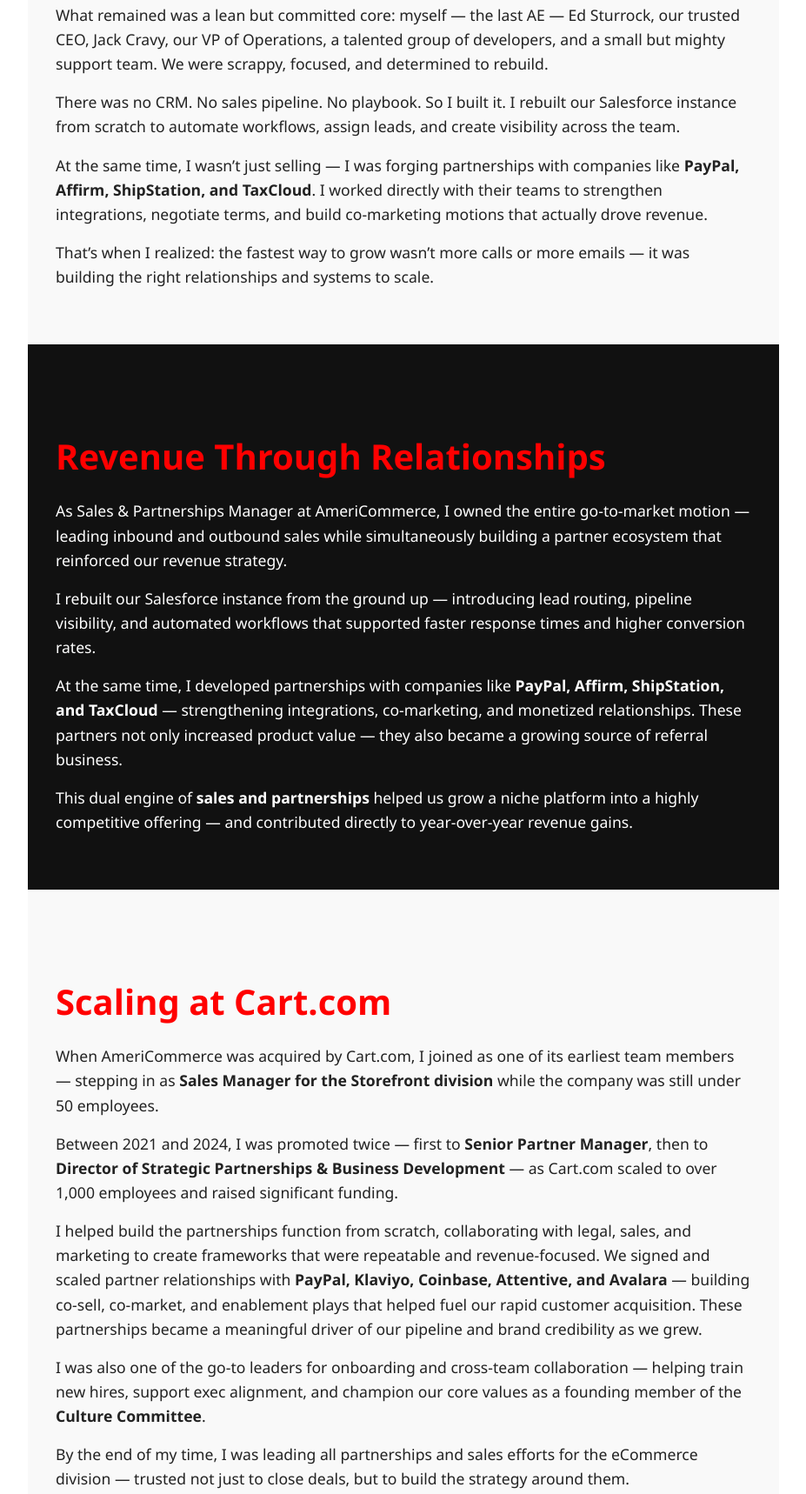
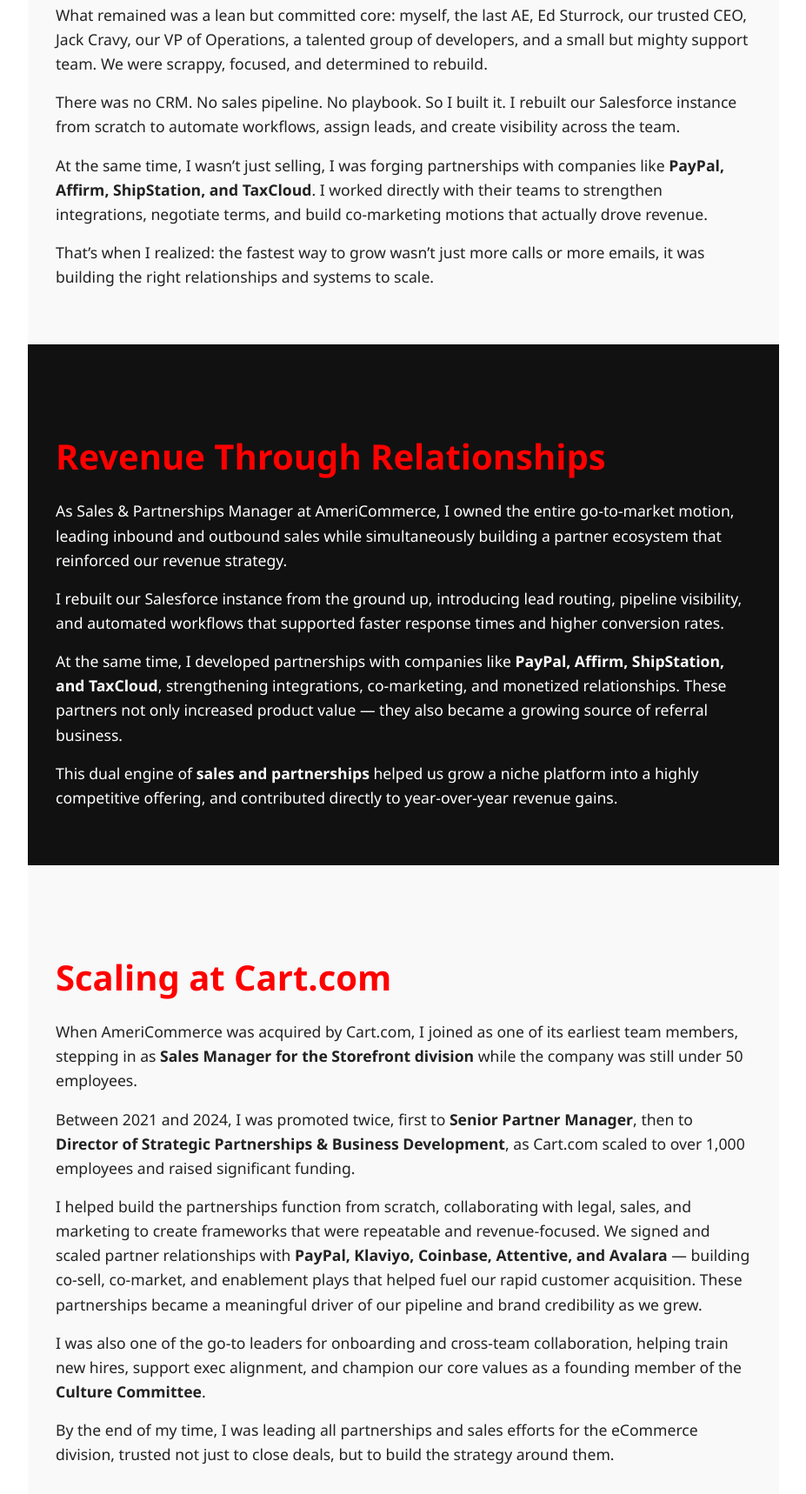
Before and after one commit to jeffcampbelljr/jeff-resume-site, a plain HTML site: page index.html in a window 1280 px wide. Shown: the part 848-2566 px from the top of the page at 87% size, without its empty margins (176-1103 px from the left). Drawn offline with nearby package versions, Linux system fonts and the light colour scheme.

Commit message:
Update index.html

```diff
--- a/index.html
+++ b/index.html
@@ -23,27 +23,27 @@
   <h2 style="font-size: 2.5rem; margin-bottom: 1rem; color: red;">The Spark</h2>
   <p>I was a Senior Account Executive at Capital One, working on the AmeriCommerce platform during its ownership. For three years, we operated with the backing of a full sales team and the structure of a Fortune 100 company.</p>
   <p>Then Capital One sold AmeriCommerce.</p>
-  <p>What remained was a lean but committed core: myself — the last AE — Ed Sturrock, our trusted CEO, Jack Cravy, our VP of Operations, a talented group of developers, and a small but mighty support team. We were scrappy, focused, and determined to rebuild.</p>
+  <p>What remained was a lean but committed core: myself, the last AE, Ed Sturrock, our trusted CEO, Jack Cravy, our VP of Operations, a talented group of developers, and a small but mighty support team. We were scrappy, focused, and determined to rebuild.</p>
   <p>There was no CRM. No sales pipeline. No playbook. So I built it. I rebuilt our Salesforce instance from scratch to automate workflows, assign leads, and create visibility across the team.</p>
-  <p>At the same time, I wasn’t just selling — I was forging partnerships with companies like <strong>PayPal, Affirm, ShipStation, and TaxCloud</strong>. I worked directly with their teams to strengthen integrations, negotiate terms, and build co-marketing motions that actually drove revenue.</p>
-  <p>That’s when I realized: the fastest way to grow wasn’t more calls or more emails — it was building the right relationships and systems to scale.</p>
+  <p>At the same time, I wasn’t just selling, I was forging partnerships with companies like <strong>PayPal, Affirm, ShipStation, and TaxCloud</strong>. I worked directly with their teams to strengthen integrations, negotiate terms, and build co-marketing motions that actually drove revenue.</p>
+  <p>That’s when I realized: the fastest way to grow wasn’t just more calls or more emails, it was building the right relationships and systems to scale.</p>
 </section>
 
  <section class="chapter dark" data-aos="fade-up" style="max-width: 800px; margin: 0 auto;">
   <h2 style="font-size: 2.5rem; margin-bottom: 1rem; color: red;">Revenue Through Relationships</h2>
-  <p>As Sales & Partnerships Manager at AmeriCommerce, I owned the entire go-to-market motion — leading inbound and outbound sales while simultaneously building a partner ecosystem that reinforced our revenue strategy.</p>
-  <p>I rebuilt our Salesforce instance from the ground up — introducing lead routing, pipeline visibility, and automated workflows that supported faster response times and higher conversion rates.</p>
-  <p>At the same time, I developed partnerships with companies like <strong>PayPal, Affirm, ShipStation, and TaxCloud</strong> — strengthening integrations, co-marketing, and monetized relationships. These partners not only increased product value — they also became a growing source of referral business.</p>
-  <p>This dual engine of <strong>sales and partnerships</strong> helped us grow a niche platform into a highly competitive offering — and contributed directly to year-over-year revenue gains.</p>
+  <p>As Sales & Partnerships Manager at AmeriCommerce, I owned the entire go-to-market motion, leading inbound and outbound sales while simultaneously building a partner ecosystem that reinforced our revenue strategy.</p>
+  <p>I rebuilt our Salesforce instance from the ground up, introducing lead routing, pipeline visibility, and automated workflows that supported faster response times and higher conversion rates.</p>
+  <p>At the same time, I developed partnerships with companies like <strong>PayPal, Affirm, ShipStation, and TaxCloud</strong>, strengthening integrations, co-marketing, and monetized relationships. These partners not only increased product value — they also became a growing source of referral business.</p>
+  <p>This dual engine of <strong>sales and partnerships</strong> helped us grow a niche platform into a highly competitive offering, and contributed directly to year-over-year revenue gains.</p>
 </section>
 
  <section class="chapter" data-aos="fade-up" style="max-width: 800px; margin: 0 auto;">
   <h2 style="font-size: 2.5rem; margin-bottom: 1rem; color: red;">Scaling at Cart.com</h2>
-  <p>When AmeriCommerce was acquired by Cart.com, I joined as one of its earliest team members — stepping in as <strong>Sales Manager for the Storefront division</strong> while the company was still under 50 employees.</p>
-  <p>Between 2021 and 2024, I was promoted twice — first to <strong>Senior Partner Manager</strong>, then to <strong>Director of Strategic Partnerships & Business Development</strong> — as Cart.com scaled to over 1,000 employees and raised significant funding.</p>
+  <p>When AmeriCommerce was acquired by Cart.com, I joined as one of its earliest team members, stepping in as <strong>Sales Manager for the Storefront division</strong> while the company was still under 50 employees.</p>
+  <p>Between 2021 and 2024, I was promoted twice, first to <strong>Senior Partner Manager</strong>, then to <strong>Director of Strategic Partnerships & Business Development</strong>, as Cart.com scaled to over 1,000 employees and raised significant funding.</p>
   <p>I helped build the partnerships function from scratch, collaborating with legal, sales, and marketing to create frameworks that were repeatable and revenue-focused. We signed and scaled partner relationships with <strong>PayPal, Klaviyo, Coinbase, Attentive, and Avalara</strong> — building co-sell, co-market, and enablement plays that helped fuel our rapid customer acquisition. These partnerships became a meaningful driver of our pipeline and brand credibility as we grew.</p>
-  <p>I was also one of the go-to leaders for onboarding and cross-team collaboration — helping train new hires, support exec alignment, and champion our core values as a founding member of the <strong>Culture Committee</strong>.</p>
-  <p>By the end of my time, I was leading all partnerships and sales efforts for the eCommerce division — trusted not just to close deals, but to build the strategy around them.</p>
+  <p>I was also one of the go-to leaders for onboarding and cross-team collaboration, helping train new hires, support exec alignment, and champion our core values as a founding member of the <strong>Culture Committee</strong>.</p>
+  <p>By the end of my time, I was leading all partnerships and sales efforts for the eCommerce division, trusted not just to close deals, but to build the strategy around them.</p>
 </section>
 
 <section class="testimonials" data-aos="fade-up" style="max-width: 800px; margin: 0 auto;">
@@ -71,7 +71,7 @@
   </div>
   <div class="testimonial">
     <p>“Jeff is an informed consultant more than a salesman — a rare talent who listens, guides, and delivers. His insights and customer-first mindset make him an asset to any team.”</p>
-    <span>— Lance LaRue, President, 5 Under Golf (formerly Capital One)</span>
+    <span>— Lance LaRue, President, 5 Under Golf (formerly with Capital One)</span>
   </div>
   <div class="testimonial">
     <p>“Jeff is as hardworking as they come and extremely intelligent in his approach to both sales and partnerships. He dives into the details, communicates up effectively, and any company would be lucky to have him.”</p>
```
